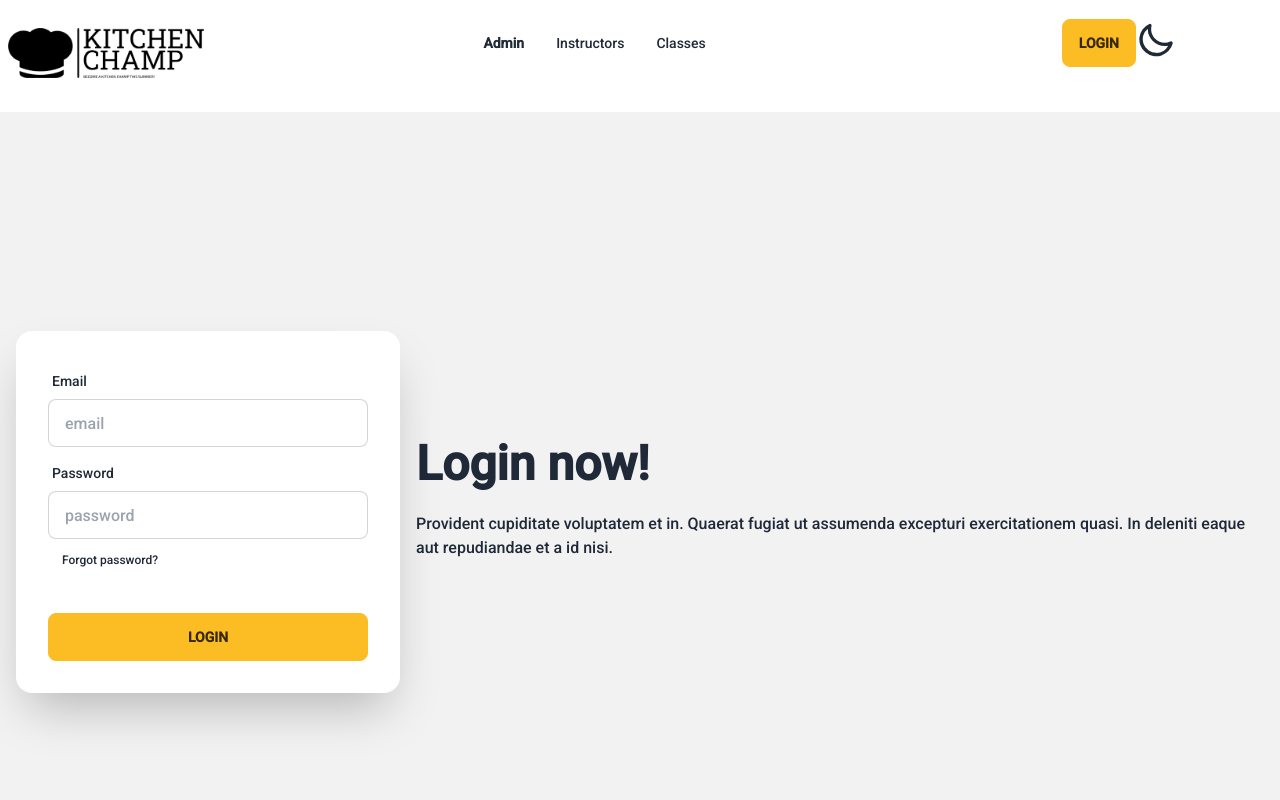
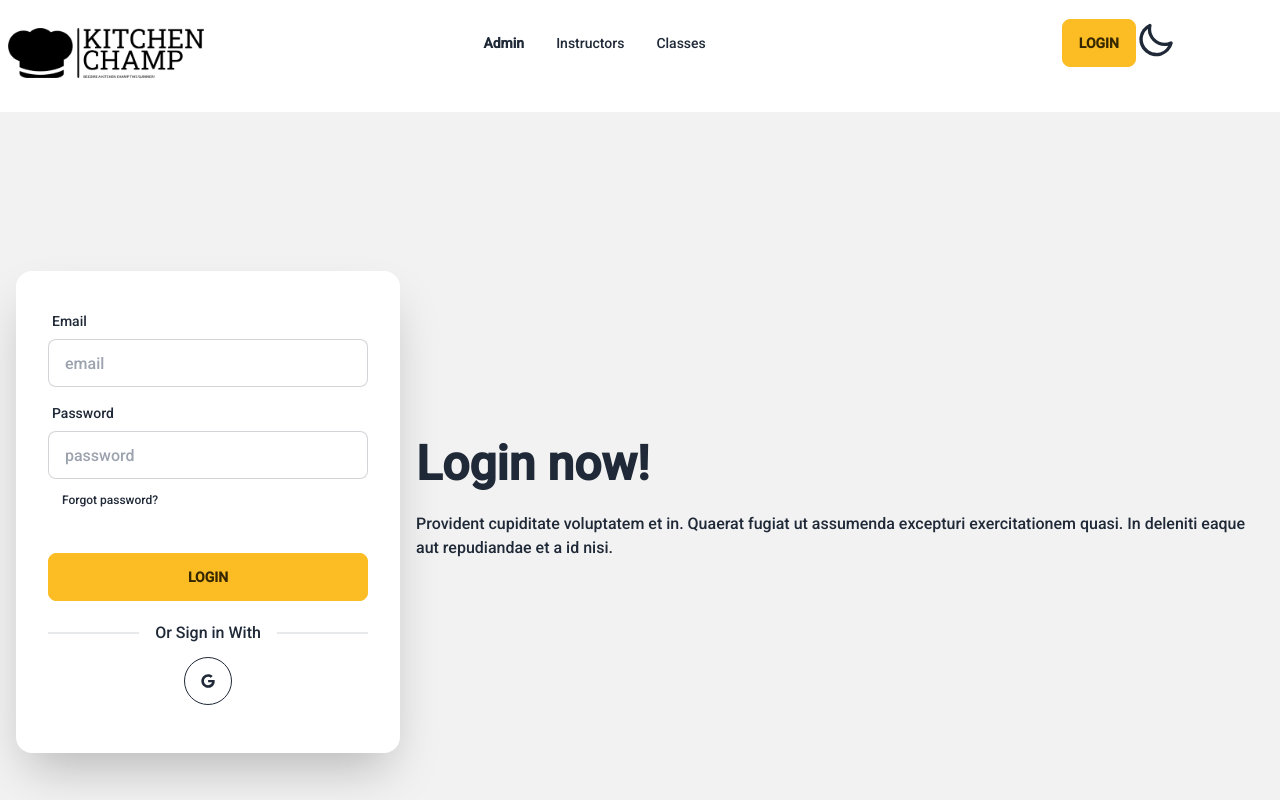
Before and after one commit to saleheen22/Kitchen-Champ-client, a React (Vite) app: page /login in a window 1280 px wide. Shown: the top 800 px of the page. Built offline with nearby package versions, Linux system fonts and the light colour scheme; no server answers.

Commit message:
google sign in method added

```diff
--- a/package.json
+++ b/package.json
@@ -33,6 +33,7 @@
     "react-slick": "^0.29.0",
     "slick-carousel": "^1.8.1",
     "sort-by": "^1.2.0",
+    "sweetalert2": "^11.7.12",
     "swiper": "^9.3.2"
   },
   "devDependencies": {
--- a/src/pages/Login/Login.jsx
+++ b/src/pages/Login/Login.jsx
@@ -1,7 +1,12 @@
+import { Helmet } from "react-helmet";
+import SocialLogin from "./SocialLogin";
 
 const Login = () => {
     return (
         <div className="mt-28">
+            <Helmet>
+                <title>Kitchen Champ || Login</title>
+            </Helmet>
             <div>
                 <div className="hero min-h-screen bg-base-200">
                     <div className="hero-content flex-col lg:flex-row-reverse">
@@ -29,6 +34,7 @@
                                 <div className="form-control mt-6">
                                     <button className="btn btn-warning">Login</button>
                                 </div>
+                                <SocialLogin></SocialLogin>
                             </div>
                         </div>
                     </div>
--- /dev/null
+++ b/src/pages/Login/SocialLogin.jsx
@@ -0,0 +1,47 @@
+import { useContext } from "react";
+import { FaGoogle } from "react-icons/fa";
+
+import { useLocation, useNavigate } from "react-router-dom";
+import { AuthContext } from "../../providers/AuthProvider";
+
+
+const SocialLogin = () => {
+    const { googleSignIn } = useContext(AuthContext);
+    const navigate = useNavigate();
+    const location = useLocation();
+
+    const from = location.state?.from?.pathname || "/";
+
+    const handleGoogleSignIn = () => {
+        googleSignIn()
+            .then(result => {
+                const loggedInUser = result.user;
+                console.log(loggedInUser);
+                const saveUser = { name: loggedInUser.displayName, email: loggedInUser.email }
+                fetch('http://localhost:5000/users', {
+                    method: 'POST',
+                    headers: {
+                        'content-type': 'application/json'
+                    },
+                    body: JSON.stringify(saveUser)
+                })
+                    .then(res => res.json())
+                    .then(() => {
+                        navigate(from, { replace: true });
+                    })
+            })
+    }
+
+    return (
+        <div>
+            <div className="divider"> Or Sign in With</div>
+            <div className="w-full text-center my-4">
+                <button onClick={handleGoogleSignIn} className="btn btn-circle btn-outline">
+                    <FaGoogle></FaGoogle>
+                </button>
+            </div>
+        </div>
+    );
+};
+
+export default SocialLogin;
```
Also changed, not shown: 1 other file (tests, documents, lock files or other folders).
